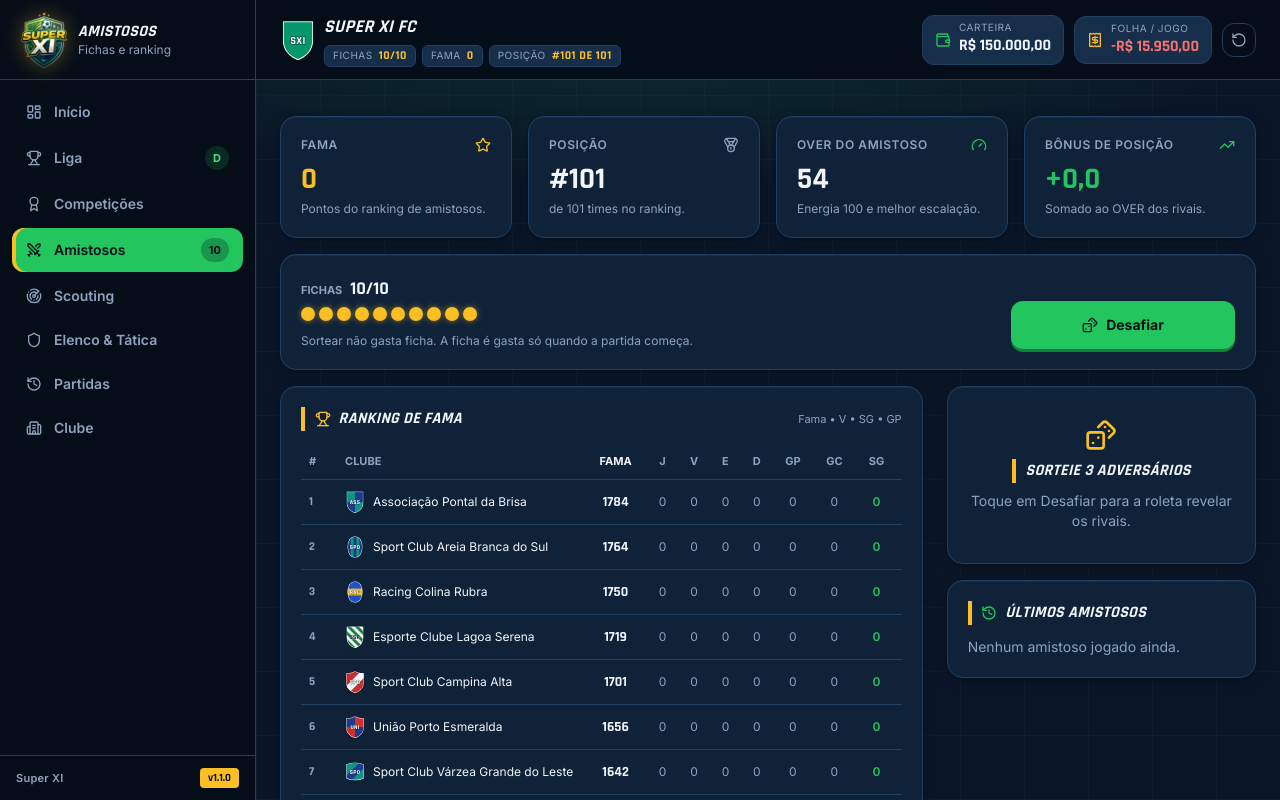
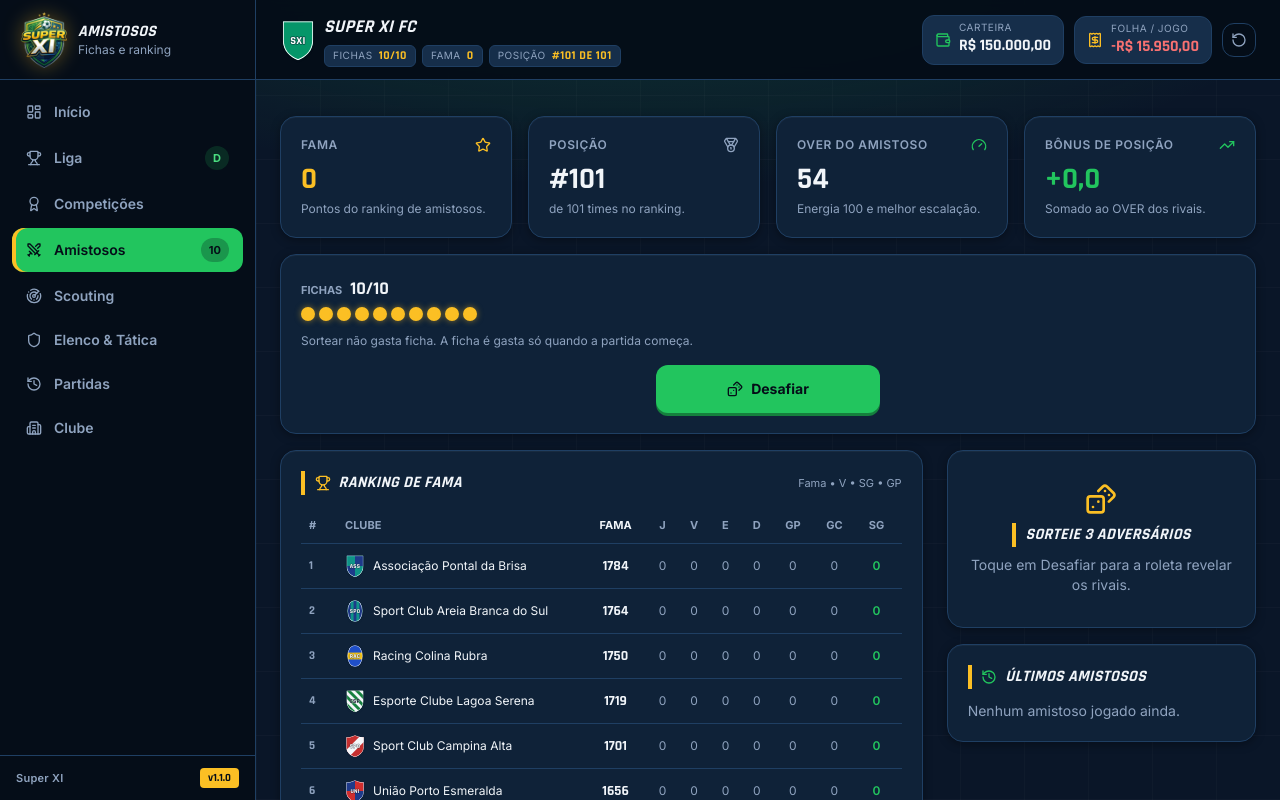
Before and after one commit to adrinoxdev/super-xi, a Vue app: page /#/friendlies in a window 1280 px wide. Shown: the top 800 px of the page. Built offline with nearby package versions, Linux system fonts and the light colour scheme.

Commit message:
fix(amistosos): botao desafiar embaixo e centralizado

```diff
--- a/src/views/FriendliesView.vue
+++ b/src/views/FriendliesView.vue
@@ -94,8 +94,8 @@ function onRedraw() {
       </BaseCard>
     </div>
 
-    <BaseCard class="flex flex-col sm:flex-row sm:items-end sm:justify-between gap-4">
-      <!-- Fichas e descrição à esquerda (onde estavam); o botão fica no canto inferior direito. -->
+    <BaseCard class="flex flex-col gap-4">
+      <!-- Fichas e descrição à esquerda (onde estavam); o botão fica embaixo, centralizado. -->
       <div class="min-w-0 space-y-3">
         <TokenBar :tokens="friendlies.tokens" :max="FRIENDLIES.tokens.max" :next-in="tokenBarNext" />
         <div class="space-y-1">
@@ -104,7 +104,7 @@ function onRedraw() {
           <p v-if="!isLive && liveBlock" class="text-xs text-dangerpro break-words" role="status">{{ liveBlock }}</p>
         </div>
       </div>
-      <BaseButton class="w-full sm:w-auto sm:min-w-56 shrink-0 px-6 py-3 min-h-12 text-sm flex items-center justify-center gap-2 disabled:cursor-not-allowed" :disabled="!isLive && !!challengeBlock" @click="onChallenge">
+      <BaseButton class="w-full sm:w-auto sm:min-w-56 sm:self-center px-6 py-3 min-h-12 text-sm flex items-center justify-center gap-2 disabled:cursor-not-allowed" :disabled="!isLive && !!challengeBlock" @click="onChallenge">
         <Dices class="w-4 h-4" />
         {{ isLive ? 'Acompanhar amistoso' : 'Desafiar' }}
       </BaseButton>
```
